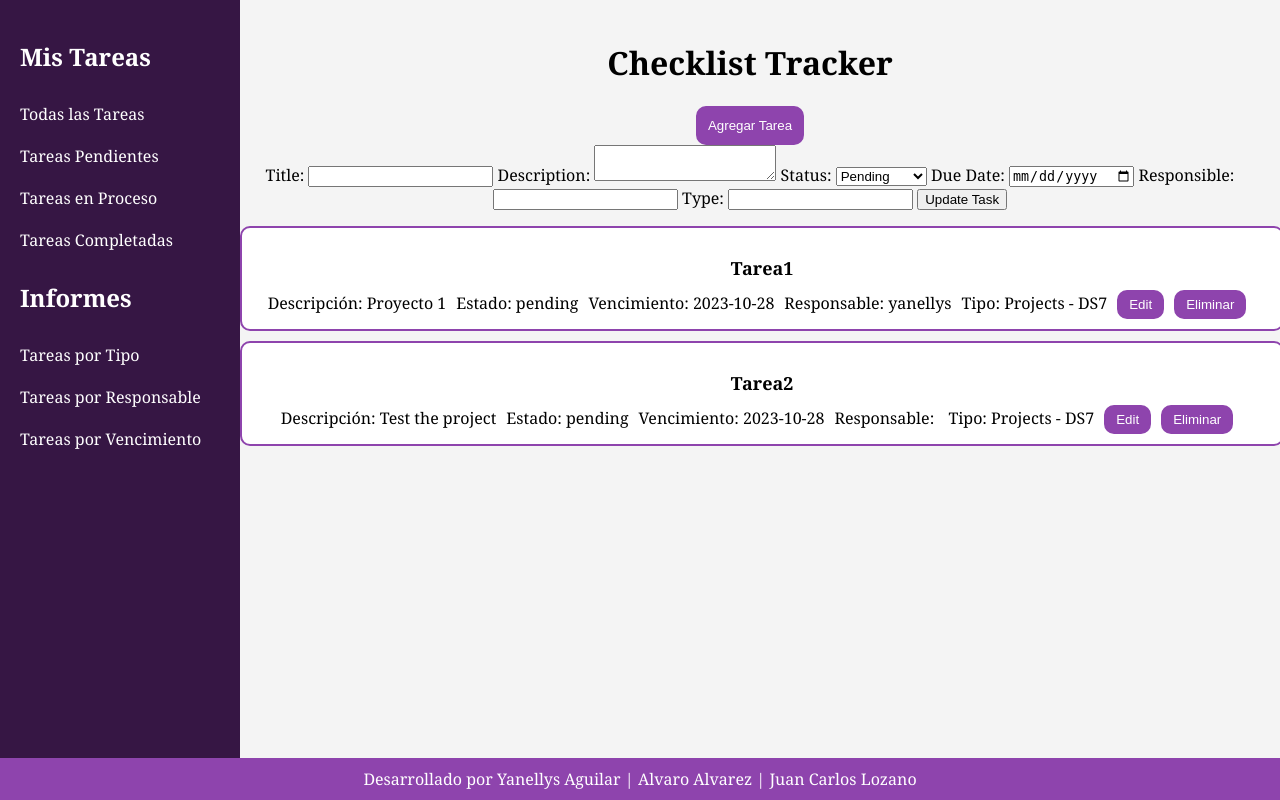
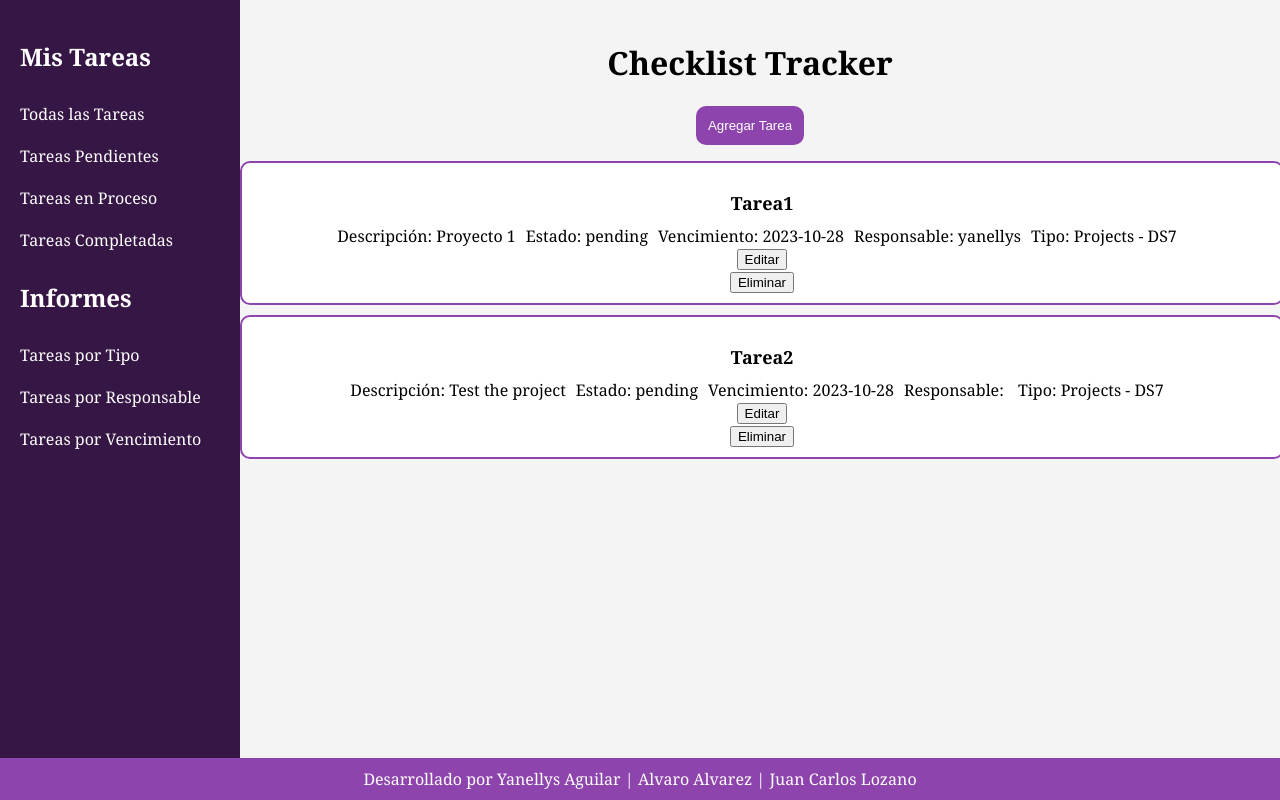
Before and after one commit to yanee-m/DS7-2023, a PHP site: page / in a window 1280 px wide. Run offline with PHP 8.4, Linux system fonts and the light colour scheme; data comes from the database, SQL or seed files in the repository.

Commit message:
new files

```diff
--- a/Proyectos/Proyecto1/class/list_tasks.php
+++ b/Proyectos/Proyecto1/class/list_tasks.php
@@ -24,8 +24,14 @@ if (!$dbConnection->_db->connect_error) {
             echo '<p>Vencimiento: ' . htmlspecialchars($row['due_date']) . '</p>';
             echo '<p>Responsable: ' . htmlspecialchars($row['responsible']) . '</p>';
             echo '<p>Tipo: ' . htmlspecialchars($row['type']) . '</p>';
-            echo '<button class="edit-button" data-task-id="' . $row['id'] . '">Edit</button>';
-            echo '<button>Eliminar</button>';
+            echo '<form method="post" action="class/add_or_update_task.php">';
+            echo '<input type="hidden" name="taskId" value="' . $row['id'] . '">';
+            echo '<input type="submit" value="Editar">';
+            echo '</form>';
+            echo '<form method="post" action="class/delete_task.php">';
+            echo '<input type="hidden" name="taskId" value="' . $row['id'] . '">';
+            echo '<input type="submit" value="Eliminar">';
+            echo '</form>';
             echo '</li>';
         }
 
--- a/Proyectos/Proyecto1/css/style.css
+++ b/Proyectos/Proyecto1/css/style.css
@@ -138,3 +138,28 @@ body {
   text-align: center;
   padding: 10px 0;
 }
+
+#edit-task-form label {
+  color: #000; /* Black */
+}
+
+#edit-task-form input, #edit-task-form textarea, #edit-task-form select {
+  border: 2px solid #8e44ad; /* Light Purple */
+  border-radius: 5px;
+  padding: 5px;
+  margin: 5px;
+}
+
+#edit-task-form select {
+  background-color: #fff; /* White */
+  color: #000; /* Black */
+}
+
+#edit-task-form button {
+  background-color: #8e44ad; /* Light Purple */
+  color: #fff; /* White */
+  border: 2px solid #8e44ad; /* Light Purple */
+  border-radius: 10px;
+  padding: 10px;
+  cursor: pointer;
+}
--- a/Proyectos/Proyecto1/index.php
+++ b/Proyectos/Proyecto1/index.php
@@ -29,7 +29,7 @@
         <!-- Add Task button -->
         <button id="add-task-button">Agregar Tarea</button>
         <!-- Task form -->
-        <form id="task-form" action="class/add_task.php" method="POST" style="display: none;">
+        <form id="create_task" action="class/add_or_update_task.php" method="POST" style="display: none;">
             <label for="title">Titulo:</label>
             <input type="text" id="title" name="title" required>
             <label for="description">Descripción:</label>
@@ -48,27 +48,6 @@
             <input type="text" id="type" name="type">
             <button type="submit">Crear Tarea</button>
         </form>
-        <form id="edit-task-form" action="update_task.php" method="POST">
-            <input type="hidden" id="edit-task-id" name="task_id" value="">
-            <label for="edit-title">Title:</label>
-            <input type="text" id="edit-title" name="title" required>
-            <label for="edit-description">Description:</label>
-            <textarea id="edit-description" name="description"></textarea>
-            <label for="edit-status">Status:</label>
-            <select id="edit-status" name="status">
-                <option value="pending">Pending</option>
-                <option value="in_progress">In Progress</option>
-                <option value="completed">Completed</option>
-            </select>
-            <label for="edit-due_date">Due Date:</label>
-            <input type="date" id="edit-due_date" name="due_date">
-            <label for="edit-responsible">Responsible:</label>
-            <input type="text" id="edit-responsible" name="responsible">
-            <label for="edit-type">Type:</label>
-            <input type="text" id="edit-type" name="type">
-            <button type="submit">Update Task</button>
-        </form>
-
         <div id="task-list">
             <?php include "class/list_tasks.php"; ?>
         </div>
--- a/Proyectos/Proyecto1/js/script.js
+++ b/Proyectos/Proyecto1/js/script.js
@@ -1,110 +1,45 @@
 document.addEventListener("DOMContentLoaded", function () {
   const addTaskButton = document.getElementById("add-task-button");
-  const addTaskForm = document.getElementById("task-form");
-  const submitButton = document.getElementById("submit-button");
   const taskForm = document.getElementById("task-form");
-  const editButtons = document.querySelectorAll(".edit-button");
-  const editTaskForm = document.getElementById("edit-task-form");
-  const editTask = document.getElementById("edit-task");
-  const editTaskId = document.getElementById("edit-task-id");
-  const editTitle = document.getElementById("edit-title");
-  const editDescription = document.getElementById("edit-description");
-  const editStatus = document.getElementById("edit-status");
-  const editDueDate = document.getElementById("edit-due_date");
-  const editResponsible = document.getElementById("edit-responsible");
-  const editType = document.getElementById("edit-type");
 
   addTaskButton.addEventListener("click", function (event) {
     event.preventDefault();
-    if (addTaskForm.style.display === "block") {
-      addTaskForm.style.display = "none"; // Hide the form
-    } else {
-      addTaskForm.style.display = "block"; // Show the form
-    }
+    // Toggle the form display
+    taskForm.style.display =
+      taskForm.style.display === "block" ? "none" : "block";
+    // Reset the form fields
+    taskForm.reset();
+    // Update the form submit button text
+    document.getElementById("add-task-button").textContent = "Crear Tarea";
   });
 
-  // Close the form only when clicking outside it
-  document.addEventListener("click", function (event) {
-    if (event.target !== addTaskButton && event.target !== addTaskForm) {
-      addTaskForm.style.display = "none";
-    }
-  });
-
-  // Prevent form closing when interacting with form fields
-  addTaskForm.addEventListener("click", function (event) {
-    event.stopPropagation();
-  });
-
-  taskForm.addEventListener("submit", function () {
-    submitButton.disabled = true;
-  });
-
-  // Function to open the edit task form
-  function openEditForm(
-    taskId,
-    title,
-    description,
-    status,
-    dueDate,
-    responsible,
-    type
-  ) {
-    editTaskForm.style.display = "block";
-    editTaskId.value = taskId;
-    editTitle.value = title;
-    editDescription.value = description;
-    editStatus.value = status;
-    editDueDate.value = dueDate;
-    editResponsible.value = responsible;
-    editType.value = type;
-  }
-
-  // Function to close the edit task form
-  function closeEditForm() {
-    editTaskForm.style.display = "none";
-  }
-
-  // Event listener for form submission
-  editTask.addEventListener("submit", function (e) {
-    e.preventDefault();
-    // Add code to send the updated task details to the server (via AJAX or form submission)
-    // Upon successful update, close the edit form
-    closeEditForm();
-  });
-
-  // Event listener to close the form when clicking outside of it
-  document.addEventListener("click", function (event) {
-    if (event.target !== editTaskForm) {
-      closeEditForm();
-    }
-  });
-
+  // Handle "Editar" (Edit) button clicks
+  const editButtons = document.querySelectorAll(".edit-button");
   editButtons.forEach(function (button) {
-    button.addEventListener("click", function () {
+    button.addEventListener("click", function (event) {
+      event.preventDefault();
+      // Get the task ID from the button's data attribute
       const taskId = button.getAttribute("data-task-id");
 
-      fetchTaskDetails(taskId).then(function (taskDetails) {
-        populateEditForm(taskDetails);
-        editTaskForm.style.display = "block";
-      });
+      // Make an AJAX request to fetch task details
+      fetchTaskDetails(taskId);
     });
   });
+});
 
-  // Function to fetch task details using AJAX
-  function fetchTaskDetails(taskId) {
-    return fetch("get_task_details.php?taskId=" + taskId)
-      .then((response) => response.json())
-      .catch((error) => console.error(error));
-  }
-
-  // Function to populate the edit form with task details
-  function populateEditForm(taskDetails) {
-    document.getElementById("edit-task-id").value = taskDetails.id;
-    document.getElementById("edit-title").value = taskDetails.title;
-    document.getElementById("edit-description").value = taskDetails.description;
-    document.getElementById("edit-status").value = taskDetails.status;
-    document.getElementById("edit-due_date").value = taskDetails.due_date;
-    document.getElementById("edit-responsible").value = taskDetails.responsible;
-    document.getElementById("edit-type").value = taskDetails.type;
-  }
-});
+function fetchTaskDetails(taskId) {
+  // Make an AJAX request to fetch task details from a PHP script
+  fetch("class/get_task_details.php?task_id=" + taskId)
+    .then((response) => response.json())
+    .then((data) => {
+      // Populate the form fields with task details
+      document.getElementById("task-id").value = taskId;
+      document.getElementById("title").value = data.title;
+      // Populate other fields similarly
+      // Toggle the form display
+      taskForm.style.display = "block";
+      // Update the form submit button text
+      document.getElementById("submit-button").textContent = "Update Task";
+    })
+    .catch((error) => console.error("Error fetching task details: " + error));
+}
```
Also changed, not shown: Proyectos/Proyecto1/class/add_or_update_task.php (added, +75 -0 lines), Proyectos/Proyecto1/class/add_task.php (deleted, +0 -36 lines), Proyectos/Proyecto1/class/delete_task.php (added, +27 -0 lines), Proyectos/Proyecto1/class/get_task_details.php (deleted, +0 -26 lines), Proyectos/Proyecto1/class/update_task.php (deleted, +0 -40 lines).
